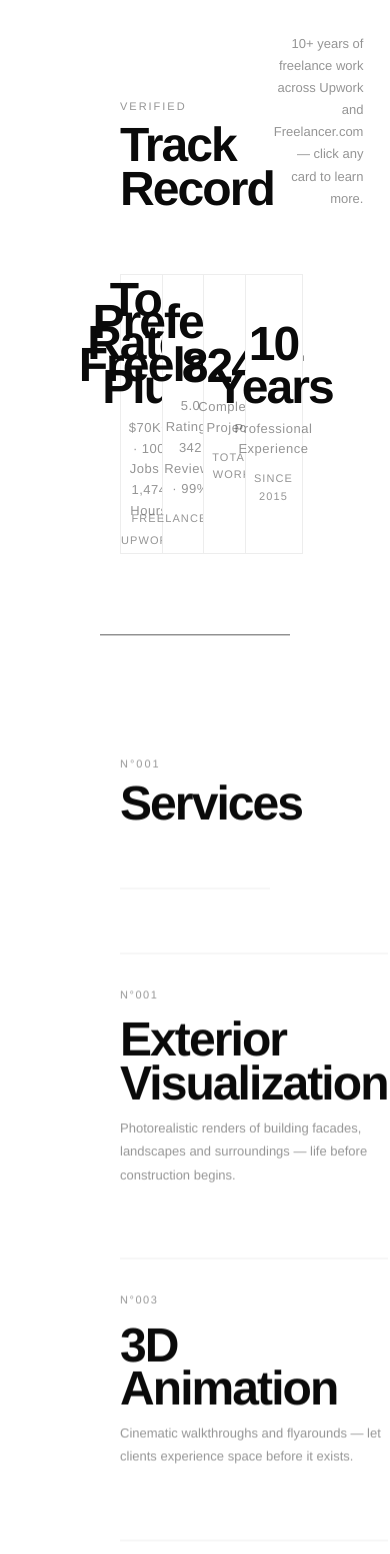
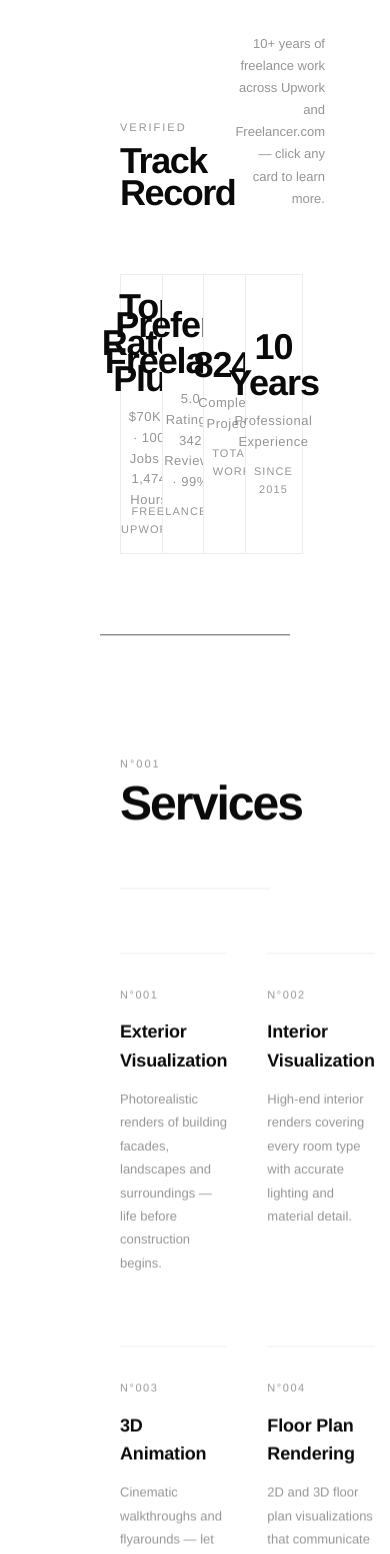
Before and after one commit to berkbankoglu/banko-arts-portfolio, a Next.js app: page / in a window 390 px wide. Shown: the part 1700-3254 px from the top of the page. Built offline with nearby package versions, Linux system fonts and the light colour scheme; no server answers.

Commit message:
Revert: restore original font sizes for Services and Track Record

```diff
--- a/app/page.js
+++ b/app/page.js
@@ -734,7 +734,7 @@ function FlipCard({ card, index, sectionVisible }) {
           display: 'flex', flexDirection: 'column', alignItems: 'center', justifyContent: 'center',
           background: '#fff', textAlign: 'center', gap: 10,
         }}>
-          <p style={{ fontSize: 'clamp(48px, 5.5vw, 96px)', fontWeight: 800, letterSpacing: '-0.04em', lineHeight: 0.9 }}>{card.value}</p>
+          <p style={{ fontSize: 'clamp(36px, 3.5vw, 60px)', fontWeight: 800, letterSpacing: '-0.03em', lineHeight: 1 }}>{card.value}</p>
           <p style={{ fontSize: 13, color: 'var(--muted)', letterSpacing: '0.04em' }}>{card.sub}</p>
           <p style={{ fontSize: 11, color: 'var(--muted)', letterSpacing: '0.1em', textTransform: 'uppercase' }}>{card.label}</p>
         </div>
@@ -776,7 +776,7 @@ function StatsSection() {
       <div style={{ display: 'flex', justifyContent: 'space-between', alignItems: 'flex-end', marginBottom: 64 }}>
         <div>
           <p style={{ fontSize: 11, letterSpacing: '0.18em', color: 'var(--muted)', textTransform: 'uppercase', marginBottom: 8 }}>Verified</p>
-          <h2 style={{ fontSize: 'clamp(48px, 5.5vw, 96px)', fontWeight: 800, letterSpacing: '-0.04em', lineHeight: 0.9 }}>Track Record</h2>
+          <h2 style={{ fontSize: 'clamp(36px, 4vw, 72px)', fontWeight: 800, letterSpacing: '-0.04em', lineHeight: 0.9 }}>Track Record</h2>
         </div>
         <p style={{ fontSize: 13, color: 'var(--muted)', maxWidth: 360, textAlign: 'right', lineHeight: 1.7 }}>
           10+ years of freelance work across Upwork and Freelancer.com — click any card to learn more.
@@ -1010,7 +1010,7 @@ export default function BankoArts() {
           ].map(([t, d], i) => (
             <div key={t} style={{ padding:'32px 0', borderTop:'1px solid var(--border)' }}>
               <p style={{ fontSize:11, letterSpacing:'0.14em', color:'var(--muted)', textTransform:'uppercase', marginBottom:14 }}>N°{String(i+1).padStart(3,'0')}</p>
-              <p style={{ fontSize:'clamp(48px, 5.5vw, 96px)', fontWeight:800, marginBottom:12, letterSpacing:'-0.04em', lineHeight:0.9 }}>{t}</p>
+              <p style={{ fontSize:'clamp(18px, 1.6vw, 28px)', fontWeight:700, marginBottom:12, letterSpacing:'-0.01em' }}>{t}</p>
               <p style={{ fontSize:13, color:'var(--muted)', lineHeight:1.8 }}>{d}</p>
             </div>
           ))}
```
